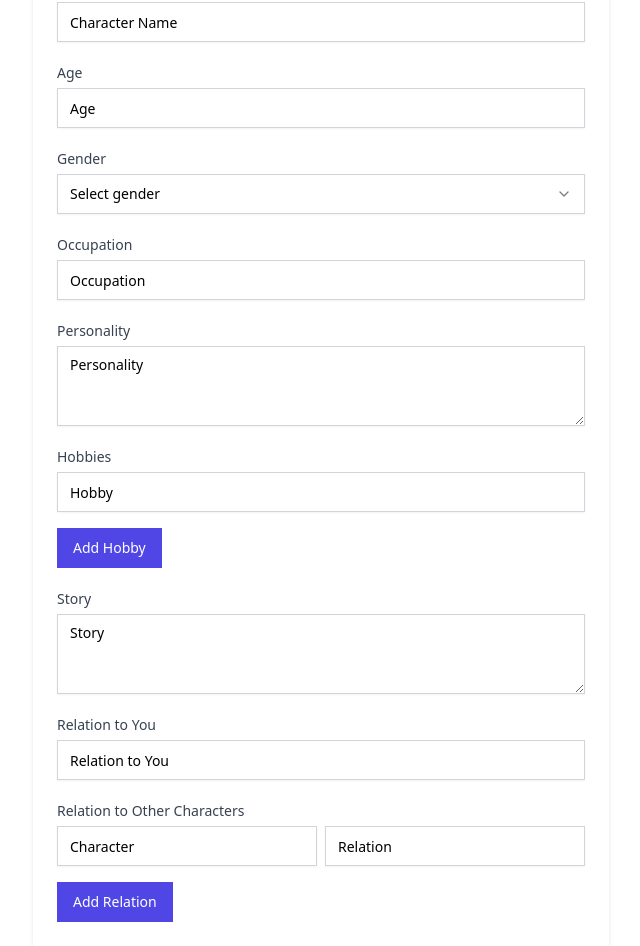
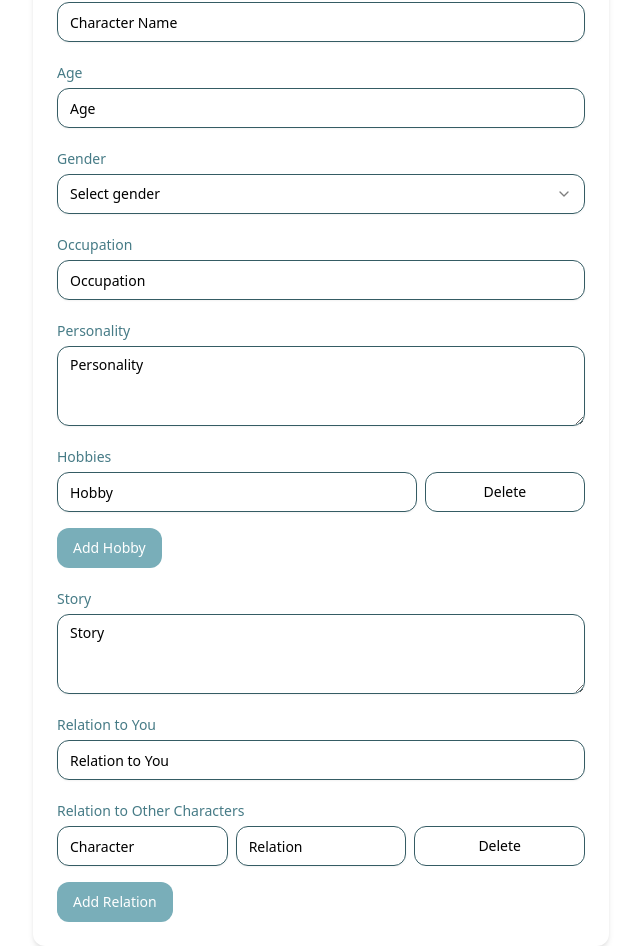
Before and after one commit to HikaruSSG/character-bio-form-vite, a React (Vite) app: page / in a window 1280 px wide. Shown: the part 104-1050 px from the top of the page, without its empty margins (319-959 px from the left). Built offline with nearby package versions, Linux system fonts and the light colour scheme.

Commit message:
color theme

```diff
--- a/src/App.tsx
+++ b/src/App.tsx
@@ -45,24 +45,24 @@ function App() {
 
   // JSX structure for the application
   return (
-    <div className="container mx-auto p-6 max-w-xl bg-white shadow-md rounded-md">
+    <div className="container mx-auto p-6 max-w-xl bg-white shadow-md rounded-xl">
       <h1 className="text-3xl font-bold mb-6 text-center">Character Bio</h1>
       <div className="grid gap-6">
         {/* Input field for the character's name */}
         <div>
-          <Label htmlFor="name" className="block font-medium text-gray-700 mb-2">Name</Label>
-          <Input type="text" id="name" placeholder="Character Name" className="w-full rounded-md border-gray-300 shadow-sm focus:border-indigo-300 focus:ring focus:ring-indigo-200 focus:ring-opacity-50" />
+          <Label htmlFor="name" className="block font-medium text-primary-400 mb-2">Name</Label>
+          <Input type="text" id="name" placeholder="Character Name" className="w-full rounded-xl border-primary-300 shadow-sm focus:border-primary-300 focus:ring focus:ring-primary-200 focus:ring-opacity-50" />
         </div>
         {/* Input field for the character's age */}
         <div>
-          <Label htmlFor="age" className="block font-medium text-gray-700 mb-2">Age</Label>
-          <Input type="number" id="age" placeholder="Age" className="w-full rounded-md border-gray-300 shadow-sm focus:border-indigo-300 focus:ring focus:ring-indigo-200 focus:ring-opacity-50" />
+          <Label htmlFor="age" className="block font-medium text-primary-400 mb-2">Age</Label>
+          <Input type="number" id="age" placeholder="Age" className="w-full rounded-xl border-primary-300 shadow-sm focus:border-primary-300 focus:ring focus:ring-primary-200 focus:ring-opacity-50" />
         </div>
         {/* Select field for the character's gender */}
         <div>
-          <Label htmlFor="gender" className="block font-medium text-gray-700 mb-2">Gender</Label>
+          <Label htmlFor="gender" className="block font-medium text-primary-400 mb-2">Gender</Label>
           <Select>
-            <SelectTrigger className="w-full rounded-md border-gray-300 shadow-sm focus:border-indigo-300 focus:ring focus:ring-indigo-200 focus:ring-opacity-50">Select gender</SelectTrigger>
+            <SelectTrigger className="w-full rounded-xl border-primary-300 shadow-sm focus:border-primary-300 focus:ring focus:ring-primary-200 focus:ring-opacity-50">Select gender</SelectTrigger>
             <SelectContent>
               <SelectItem value="male">Male</SelectItem>
               <SelectItem value="female">Female</SelectItem>
@@ -71,17 +71,17 @@ function App() {
         </div>
         {/* Input field for the character's occupation */}
         <div>
-          <Label htmlFor="occupation" className="block font-medium text-gray-700 mb-2">Occupation</Label>
-          <Input type="text" id="occupation" placeholder="Occupation" className="w-full rounded-md border-gray-300 shadow-sm focus:border-indigo-300 focus:ring focus:ring-indigo-200 focus:ring-opacity-50" />
+          <Label htmlFor="occupation" className="block font-medium text-primary-400 mb-2">Occupation</Label>
+          <Input type="text" id="occupation" placeholder="Occupation" className="w-full rounded-xl border-primary-300 shadow-sm focus:border-primary-300 focus:ring focus:ring-primary-200 focus:ring-opacity-50" />
         </div>
         {/* Textarea for the character's personality */}
         <div>
-          <Label htmlFor="personality" className="block font-medium text-gray-700 mb-2">Personality</Label>
-          <Textarea id="personality" placeholder="Personality" className="w-full rounded-md border-gray-300 shadow-sm focus:border-indigo-300 focus:ring focus:ring-indigo-200 focus:ring-opacity-50" />
+          <Label htmlFor="personality" className="block font-medium text-primary-400 mb-2">Personality</Label>
+          <Textarea id="personality" placeholder="Personality" className="w-full rounded-xl border-primary-300 shadow-sm focus:border-primary-300 focus:ring focus:ring-primary-200 focus:ring-opacity-50" />
         </div>
         {/* Section for managing hobbies */}
         <div>
-          <Label className="block font-medium text-gray-700 mb-2">Hobbies</Label>
+          <Label className="block font-medium text-primary-400 mb-2">Hobbies</Label>
           {hobbies.map((hobby, index) => (
             <div key={index} className="flex space-x-2 mb-2 items-center">
               <Input
@@ -89,45 +89,45 @@ function App() {
                 placeholder="Hobby"
                 value={hobby}
                 onChange={(e) => handleHobbyChange(index, e.target.value)}
-                className="w-full rounded-md border-gray-300 shadow-sm focus:border-indigo-300 focus:ring focus:ring-indigo-200 focus:ring-opacity-50"
+                className="w-full rounded-xl border-primary-300 shadow-sm focus:border-primary-300 focus:ring focus:ring-primary-200 focus:ring-opacity-50"
               />
               {/* Button to remove a hobby (only shown for hobbies after the first one) */}
-              {index > 0 && (
+              {index > -1 && (
                 <Button variant="outline" size="icon" onClick={() => {
                   const newHobbies = [...hobbies];
                   newHobbies.splice(index, 1);
                   setHobbies(newHobbies);
-                }} className="rounded-md border border-gray-300">
-                  X
+                }} className="rounded-xl border border-primary-300 w-60">
+                  Delete
                 </Button>
               )}
             </div>
           ))}
           {/* Button to add a new hobby */}
-          <Button type="button" onClick={handleAddHobby} className="mt-2 px-4 py-2 bg-indigo-600 text-white rounded-md hover:bg-indigo-700 focus:outline-none focus:ring-2 focus:ring-indigo-500 focus:ring-opacity-50">Add Hobby</Button>
+          <Button type="button" onClick={handleAddHobby} className="mt-2 px-4 py-2 bg-primary-600 text-white rounded-xl hover:bg-primary-700 focus:outline-none focus:ring-2 focus:ring-primary-500 focus:ring-opacity-50">Add Hobby</Button>
         </div>
         {/* Textarea for the character's story */}
         <div>
-          <Label htmlFor="story" className="block font-medium text-gray-700 mb-2">Story</Label>
-          <Textarea id="story" placeholder="Story" className="w-full rounded-md border-gray-300 shadow-sm focus:border-indigo-300 focus:ring focus:ring-indigo-200 focus:ring-opacity-50" />
+          <Label htmlFor="story" className="block font-medium text-primary-400 mb-2">Story</Label>
+          <Textarea id="story" placeholder="Story" className="w-full rounded-xl border-primary-300 shadow-sm focus:border-primary-300 focus:ring focus:ring-primary-200 focus:ring-opacity-50" />
         </div>
         {/* Input field for the character's relation to the user */}
         <div>
-          <Label htmlFor="relation" className="block font-medium text-gray-700 mb-2">Relation to You</Label>
-          <Input type="text" id="relation" placeholder="Relation to You" className="w-full rounded-md border-gray-300 shadow-sm focus:border-indigo-300 focus:ring focus:ring-indigo-200 focus:ring-opacity-50" />
+          <Label htmlFor="relation" className="block font-medium text-primary-400 mb-2">Relation to You</Label>
+          <Input type="text" id="relation" placeholder="Relation to You" className="w-full rounded-xl border-primary-300 shadow-sm focus:border-primary-300 focus:ring focus:ring-primary-200 focus:ring-opacity-50" />
         </div>
         {/* Section for managing relations with other characters */}
         <div>
-          <Label className="block font-medium text-gray-700 mb-2">Relation to Other Characters</Label>
+          <Label className="block font-medium text-primary-400 mb-2">Relation to Other Characters</Label>
           {relations.map((relation, index) => (
-            <div key={index} className="grid grid-cols-2 gap-2 mb-2 items-center">
+            <div key={index} className="grid grid-cols-3 gap-2 mb-2 items-center">
               {/* Input field for the related character's name */}
               <Input
                 type="text"
                 placeholder="Character"
                 value={relation.character}
                 onChange={(e) => handleRelationChange(index, 'character', e.target.value)}
-                className="rounded-md border-gray-300 shadow-sm focus:border-indigo-300 focus:ring focus:ring-indigo-200 focus:ring-opacity-50"
+                className="rounded-xl border-primary-300 shadow-sm focus:border-primary-300 focus:ring focus:ring-primary-200 focus:ring-opacity-50"
               />
               {/* Input field for the relation type */}
               <Input
@@ -135,22 +135,22 @@ function App() {
                 placeholder="Relation"
                 value={relation.relation}
                 onChange={(e) => handleRelationChange(index, 'relation', e.target.value)}
-                className="rounded-md border-gray-300 shadow-sm focus:border-indigo-300 focus:ring focus:ring-indigo-200 focus:ring-opacity-50"
+                className="rounded-xl border-primary-300 shadow-sm focus:border-primary-300 focus:ring focus:ring-primary-200 focus:ring-opacity-50"
               />
               {/* Button to remove a relation (only shown for relations after the first one) */}
-              {index > 0 && (
+              {index > -1 && (
                 <Button variant="outline" size="icon" onClick={() => {
                   const newRelations = [...relations];
                   newRelations.splice(index, 1);
                   setRelations(newRelations);
-                }} className="rounded-md border border-gray-300">
-                  X
+                }} className="rounded-xl border border-primary-300 w-auto">
+                  Delete
                 </Button>
               )}
             </div>
           ))}
           {/* Button to add a new relation */}
-          <Button type="button" onClick={handleAddRelation} className="mt-2 px-4 py-2 bg-indigo-600 text-white rounded-md hover:bg-indigo-700 focus:outline-none focus:ring-2 focus:ring-indigo-500 focus:ring-opacity-50">Add Relation</Button>
+          <Button type="button" onClick={handleAddRelation} className="mt-2 px-4 py-2 bg-primary-600 text-white rounded-xl hover:bg-primary-700 focus:outline-none focus:ring-2 focus:ring-primary-500 focus:ring-opacity-50">Add Relation</Button>
         </div>
       </div>
     </div>
--- a/tailwind.config.js
+++ b/tailwind.config.js
@@ -10,7 +10,19 @@ export default {
         sm: 'calc(var(--radius) - 4px)'
       },
       colors: {
-        background: 'hsl(var(--background))',
+        background: {
+          50: '#0b0f0f',
+          100: '#151e1e',
+          200: '#2a3c3c',
+          300: '#3f5a5a',
+          400: '#557777',
+          500: '#6a9595',
+          600: '#88aaaa',
+          700: '#a5c0c0',
+          800: '#c3d5d5',
+          900: '#e1eaea',
+          950: '#f0f4f4',
+        },
         foreground: 'hsl(var(--foreground))',
         card: {
           DEFAULT: 'hsl(var(--card))',
@@ -20,21 +32,61 @@ export default {
           DEFAULT: 'hsl(var(--popover))',
           foreground: 'hsl(var(--popover-foreground))'
         },
+        text: {
+          50: '#0b0f0f',
+          100: '#151e1e',
+          200: '#2a3c3c',
+          300: '#3f5a5a',
+          400: '#557777',
+          500: '#6a9595',
+          600: '#88aaaa',
+          700: '#a5c0c0',
+          800: '#c3d5d5',
+          900: '#e1eaea',
+          950: '#f0f4f4',
+        },
         primary: {
-          DEFAULT: 'hsl(var(--primary))',
-          foreground: 'hsl(var(--primary-foreground))'
+          50: '#090f11',
+          100: '#121f21',
+          200: '#233e43',
+          300: '#355c64',
+          400: '#467b86',
+          500: '#589aa7',
+          600: '#79aeb9',
+          700: '#9bc2ca',
+          800: '#bcd7dc',
+          900: '#deebed',
+          950: '#eef5f6',
         },
         secondary: {
-          DEFAULT: 'hsl(var(--secondary))',
-          foreground: 'hsl(var(--secondary-foreground))'
+          50: '#081012',
+          100: '#102023',
+          200: '#204146',
+          300: '#2f616a',
+          400: '#3f818d',
+          500: '#4fa1b0',
+          600: '#72b4c0',
+          700: '#95c7d0',
+          800: '#b9dadf',
+          900: '#dcecef',
+          950: '#edf6f7',
         },
         muted: {
           DEFAULT: 'hsl(var(--muted))',
           foreground: 'hsl(var(--muted-foreground))'
         },
         accent: {
-          DEFAULT: 'hsl(var(--accent))',
-          foreground: 'hsl(var(--accent-foreground))'
+          50: '#071112',
+          100: '#0e2125',
+          200: '#1c424a',
+          300: '#2a636f',
+          400: '#388594',
+          500: '#46a6b9',
+          600: '#6bb8c7',
+          700: '#90c9d5',
+          800: '#b5dbe3',
+          900: '#daedf1',
+          950: '#edf6f8',
         },
         destructive: {
           DEFAULT: 'hsl(var(--destructive))',
@@ -59,7 +111,7 @@ export default {
           'accent-foreground': 'hsl(var(--sidebar-accent-foreground))',
           border: 'hsl(var(--sidebar-border))',
           ring: 'hsl(var(--sidebar-ring))'
-        }
+        },
       },
       keyframes: {
         'accordion-down': {
```
Also changed, not shown: 1 other file (tests, documents, lock files or other folders).
